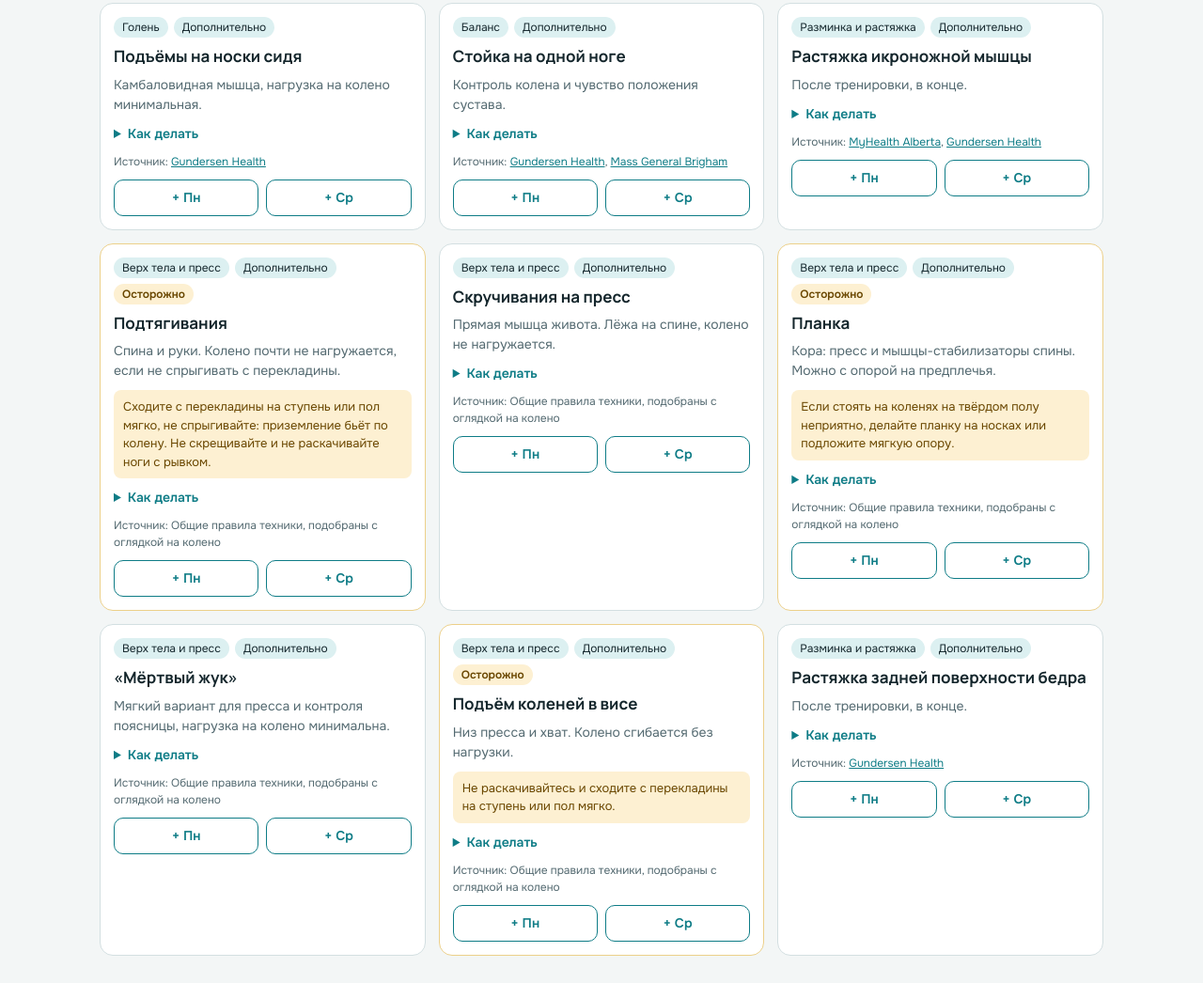
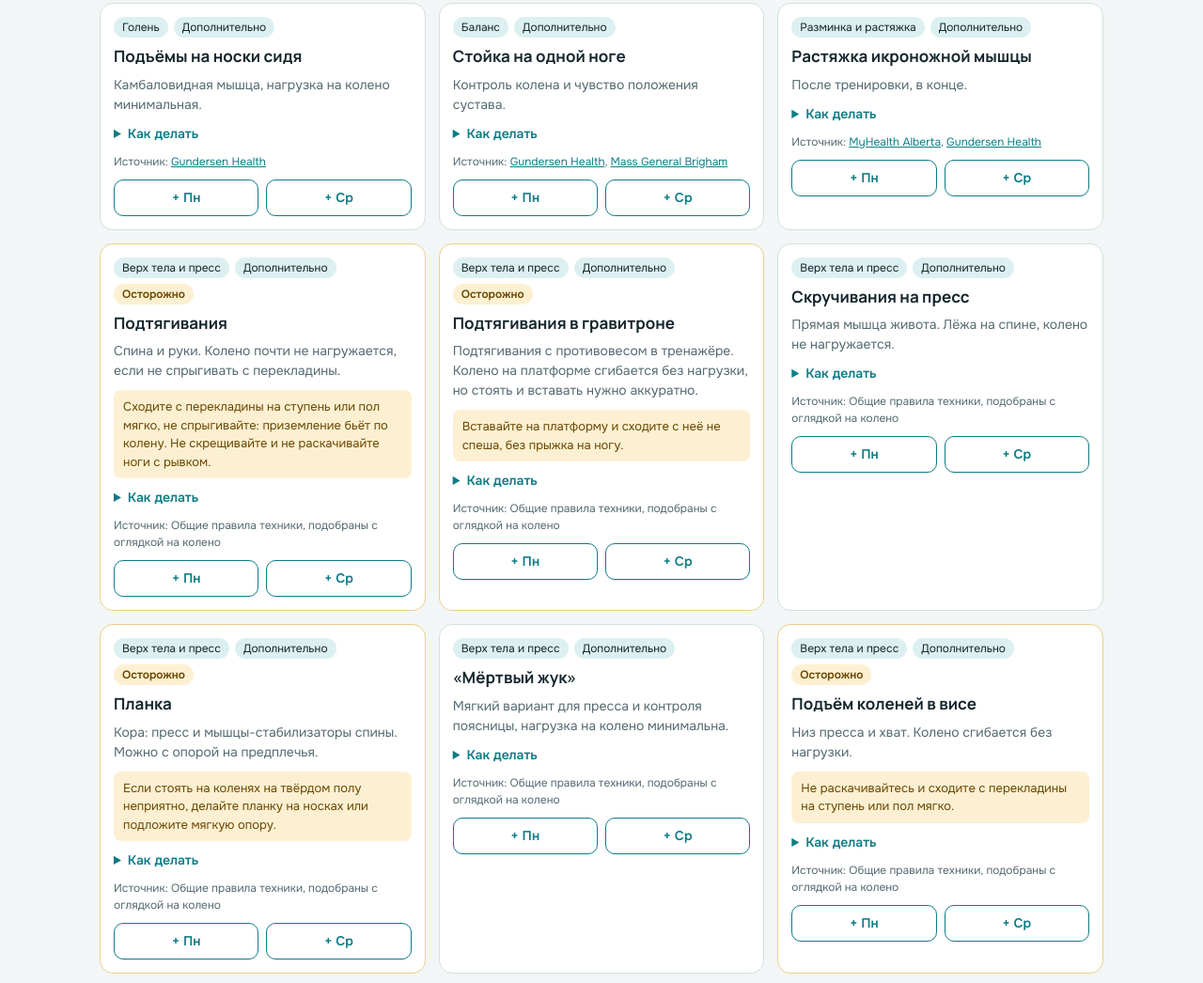
Before and after one commit to lekondra/training, a plain HTML site: page index.html in a window 1280 px wide. Shown: the part 4042-5088 px from the top of the page at 94% size. Drawn offline with Linux system fonts and the light colour scheme.

Commit message:
Add assisted pull-up machine exercise
Co-Authored-By: Claude Sonnet 5.5 <noreply@anthropic.com>
Claude-Session: https://claude.ai/code/session_01FdvSj5kKhz8JmhpUcZyUcN

```diff
--- a/index.html
+++ b/index.html
@@ -403,6 +403,12 @@ textarea{width:100%;min-height:200px;font:14px/1.5 var(--font-body);padding:10px
      warn:"Сходите с перекладины на ступень или пол мягко, не спрыгивайте: приземление бьёт по колену. Не скрещивайте и не раскачивайте ноги с рывком.",
      prog:"В поле «Вес» можно написать «резинка» или добавочный вес, если он есть.",
      sets:3, reps:"5", src:["own"]},
+    {id:"pullup_assist", name:"Подтягивания в гравитроне", cat:"Верх тела и пресс", level:"extra",
+     what:"Подтягивания с противовесом в тренажёре. Колено на платформе сгибается без нагрузки, но стоять и вставать нужно аккуратно.",
+     how:["Хват чуть шире плеч, колени на подушке или стопы на платформе, как вам комфортнее для колена.","Подтянитесь до подбородка над ручками, без рывка.","Опускайтесь медленно до почти прямых рук."],
+     warn:"Вставайте на платформу и сходите с неё не спеша, без прыжка на ногу.",
+     prog:"В поле «Вес» запишите противовес. Чем он меньше, тем тяжелее упражнение: цель со временем снижать его.",
+     sets:3, reps:"8", src:["own"]},
     {id:"crunch", name:"Скручивания на пресс", cat:"Верх тела и пресс", level:"extra",
      what:"Прямая мышца живота. Лёжа на спине, колено не нагружается.",
      how:["Лёжа на спине, колени согнуты, стопы на полу.","Оторвите лопатки от пола, поясница прижата.","Без рывка шеи и без вращения корпуса."],
```
